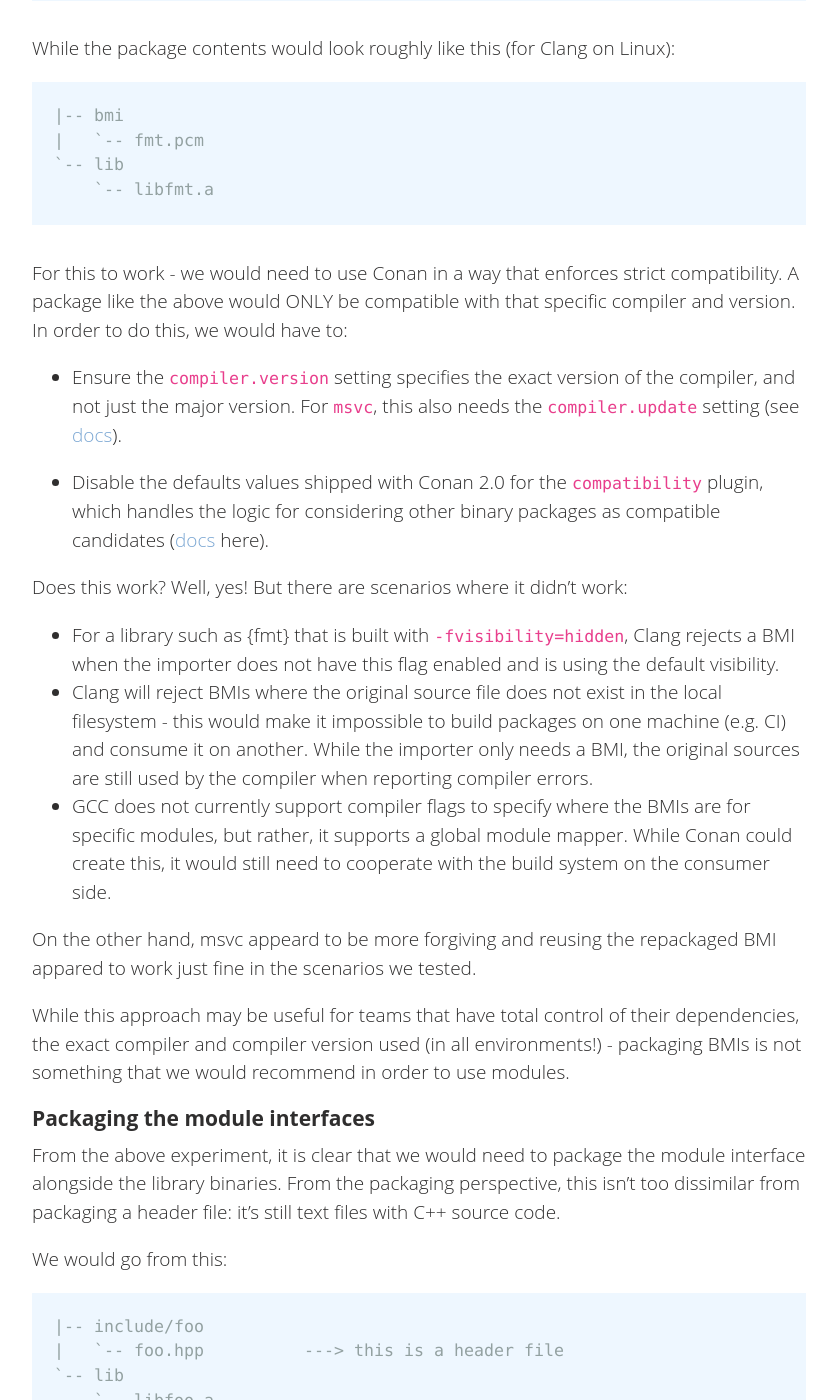
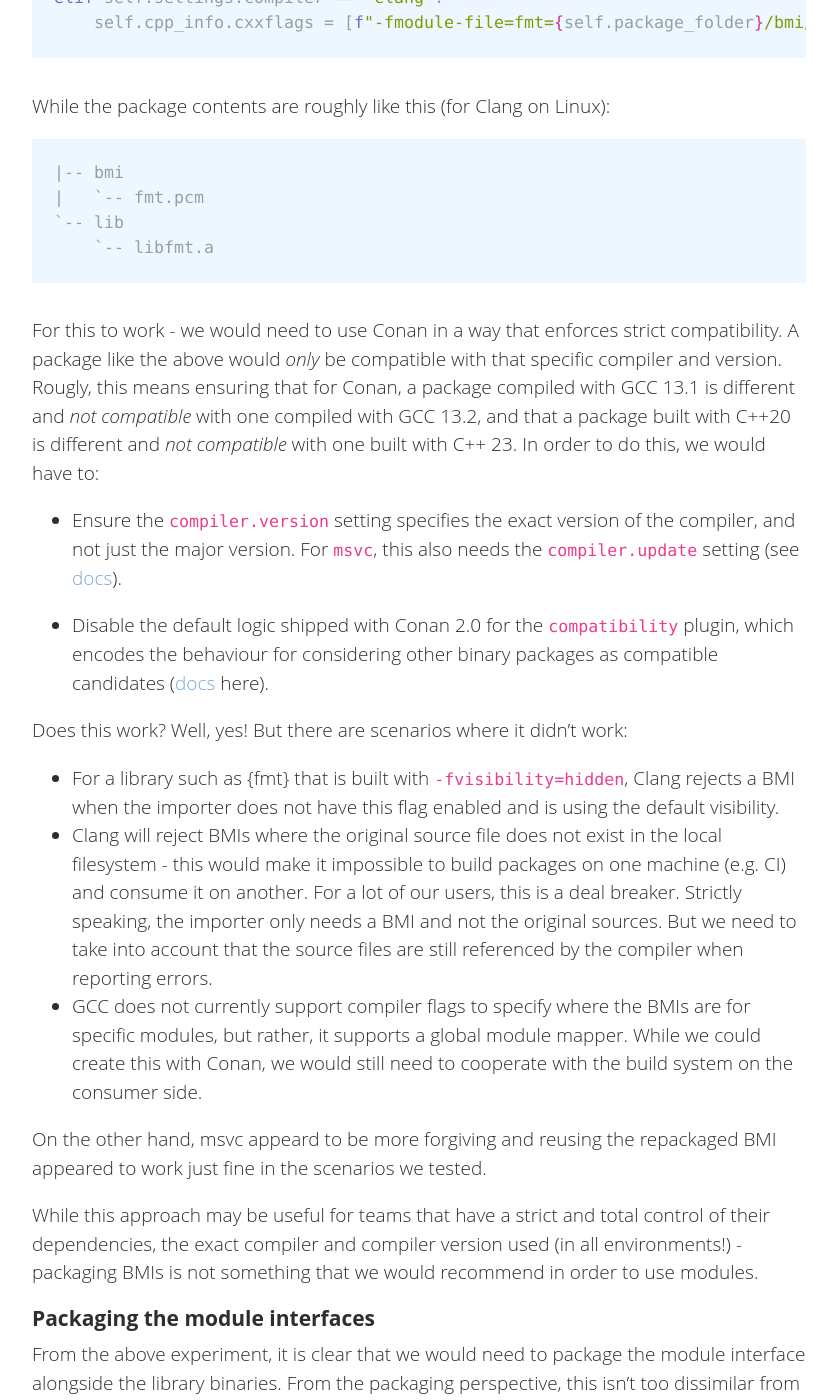
Before and after one commit to conan-io/conan-io.github.io, a Jekyll site: the page built from _posts/2023-10-17-modules-the-packaging-story.markdown, in a window 1280 px wide and 1400 px high, scrolled down 3510 px. Shown: the whole window, without its empty margins (20-857 px from the left). Built offline with Jekyll 4.4.1, drawn with Linux system fonts in a browser that asks for light colours; comment, search, counter and statistics services are not loaded; some of the changed text lies outside the part shown.

Commit message:
Modules blog post fixes

````diff
--- a/_posts/2023-10-17-modules-the-packaging-story.markdown
+++ b/_posts/2023-10-17-modules-the-packaging-story.markdown
@@ -8,7 +8,7 @@ description: "Experimenting with C++ Modules from the package management and bui
 
 ## Introduction
 
-For the longest time, textual inclusion of header files has been the way to share declarations across multiple translation units. Thus, the concept of a library that provides functionality has been tied to “include files”, as well as the binary library files themselves. This is how most libraries are packaged for development. Example:
+For the longest time, textual inclusion of header files has been the way to share declarations across multiple translation units. Thus, the concept of a packaged library has always involved “include files”, as well as the binary library files themselves, and this is how libraries are packaged for development. In order to make calls to functions provided by a library, we must first include the header that declares the funcion, for example:
 
 ```c++
 #include <fmt/core.h>
@@ -39,7 +39,7 @@ With modules, we could avoid issues such as headers [defining commonly named ide
 
 ## Binary Module Interfaces
 
-Let’s assume we have a library that already supports C++ modules - what are the packaging considerations? In order to answer the question, we should first have a look at how the compiler resolves an import in the first place:
+Let’s assume we have a library that already supports C++ modules - what are the packaging considerations? In order to answer this question, we should first have a look at how the compiler resolves an import in the first place by trying to compile the "Hello, World!" example above:
 
 ```bash
 clang++ -std=c++20 -o hello_world.cpp.o -c hello_world.cpp
@@ -49,9 +49,7 @@ import fmt;
 1 error generated.
 ```
 
-In order to resolve `import fmt`, the compiler needs to locate the binary module interface (BMI) for the module named `fmt`. For clang, we need to tell the compiler where this file is for this named module, with the `-fmodule-file=fmt=/path/to/fmt.pcm` flag. Note that there are other flags and mechanisms for the compiler to locate modules, and these vary per compiler.
-
-Binary modules interfaces are files generated by the compiler when translating module interface units - that is, those whose declaration have the export keyword. For illustration purposes, an example of a module interface could be:
+In order to resolve `import fmt`, the compiler needs to locate the binary module interface (BMI) for the module named `fmt`. BMIs are files that are generated _in addition_ to object files, and encodes the information for the exported declarations. For clang, we need to tell the compiler where this file is for this named module, in this case with the `-fmodule-file=fmt=/path/to/fmt.pcm` flag. Note that there are other flags and mechanisms for the compiler to locate modules, and these vary per compiler (see [GCC](https://gcc.gnu.org/onlinedocs/gcc/C_002b_002b-Module-Mapper.html), [msvc](https://devblogs.microsoft.com/cppblog/using-cpp-modules-in-msvc-from-the-command-line-part-1/)). For illustration purposes, an example of a module interface could be:
 
 `fmt.cc` (illustration only!):
 ```c++
@@ -65,9 +63,11 @@ export namespace fmt {
 Here’s where the workflow differs significantly from good old header files:
 
 * The binary module interfaces need to be generated (from the module interface units, in this case `fmt.cc`), ahead of the compilation of any importers. This introduces dependencies between C++ sources involved with modules.
-* BMIs are not compatible across compilers (they are implementation specific) and are also not guaranteed to be compatible across different versions of the same compilers. Inconsistent compiler flags can also render a BMI invalid for the importer - that is, if the importer is being compiled with different (potentially incompatible) flags than when the BMI was first generated.
+* BMIs are not compatible across compilers (they are implementation specific) and are also not expected to be compatible across different versions of the same compiler. Inconsistent compiler flags can also render a BMI invalid for the importer - that is, if the importer is being compiled with different (potentially incompatible) flags than when the BMI was first generated.
 
-Solving the first problem (correct compilation order), has required giving the compilers the ability to perform dependency scanning on source files and expressing them in a file format (see [p1689r5](https://www.open-std.org/jtc1/sc22/wg21/docs/papers/2022/p1689r5.html)). This information can then be used by the build system to derive the correct build order. CMake started experimenting with this [earlier this year](https://www.kitware.com/import-cmake-c20-modules/) with version 3.25, and the feature will be available in the [upcoming 3.28 release](https://www.kitware.com/cmake-3-28-0-rc1-is-ready-for-testing/).
+Solving the first problem (correct compilation order), has required giving the compilers the ability to scan source files for module dependencies and expressing them in a json file (see [p1689r5](https://www.open-std.org/jtc1/sc22/wg21/docs/papers/2022/p1689r5.html)). This information can then be used by the build system to derive the correct build order. CMake started experimenting with this [earlier this year](https://www.kitware.com/import-cmake-c20-modules/) with version 3.25, and the feature will be available in the [upcoming 3.28 release](https://www.kitware.com/cmake-3-28-0-rc1-is-ready-for-testing/).
+
+For the second problem, keep reading below!
 
 ## Experimenting with packaged module libraries
 
@@ -89,7 +89,7 @@ elif self.settings.compiler == "clang":
     self.cpp_info.cxxflags = [f"-fmodule-file=fmt={self.package_folder}/bmi/fmt.pcm"]
 ```
 
-While the package contents would look roughly like this (for Clang on Linux):
+While the package contents are roughly like this (for Clang on Linux):
 ```
 |-- bmi
 |   `-- fmt.pcm
@@ -97,19 +97,19 @@ While the package contents would look roughly like this (for Clang on Linux):
     `-- libfmt.a
 ```
 
-For this to work - we would need to use Conan in a way that enforces strict compatibility. A package like the above would ONLY be compatible with that specific compiler and version. In order to do this, we would have to:
+For this to work - we would need to use Conan in a way that enforces strict compatibility. A package like the above would _only_ be compatible with that specific compiler and version. Rougly, this means ensuring that for Conan, a package compiled with GCC 13.1 is different and _not compatible_ with one compiled with GCC 13.2, and that a package built with C++20 is different and _not compatible_ with one built with C++ 23. In order to do this, we would have to:
 * Ensure the `compiler.version` setting specifies the exact version of the compiler, and not just the major version. For `msvc`, this also needs the `compiler.update` setting (see [docs](https://docs.conan.io/2/reference/config_files/settings.html#compilers)).
 
-* Disable the defaults values shipped with Conan 2.0 for the `compatibility` plugin, which handles the logic for considering other binary packages as compatible candidates ([docs](https://docs.conan.io/2/reference/extensions/binary_compatibility.html) here).
+* Disable the default logic shipped with Conan 2.0 for the `compatibility` plugin, which encodes the behaviour for considering other binary packages as compatible candidates ([docs](https://docs.conan.io/2/reference/extensions/binary_compatibility.html) here).
 
 Does this work? Well, yes! But there are scenarios where it didn't work:
 * For a library such as {fmt} that is built with `-fvisibility=hidden`, Clang rejects a BMI when the importer does not have this flag enabled and is using the default visibility.
-* Clang will reject BMIs where the original source file does not exist in the local filesystem - this would make it impossible to build packages on one machine (e.g. CI) and consume it on another. While the importer only needs a BMI, the original sources are still used by the compiler when reporting compiler errors.
-* GCC does not currently support compiler flags to specify where the BMIs are for specific modules, but rather, it supports a global module mapper. While Conan could create this, it would still need to cooperate with the build system on the consumer side.
+* Clang will reject BMIs where the original source file does not exist in the local filesystem - this would make it impossible to build packages on one machine (e.g. CI) and consume it on another. For a lot of our users, this is a deal breaker. Strictly speaking, the importer only needs a BMI and not the original sources. But we need to take into account that the source files are still referenced by the compiler when reporting errors.
+* GCC does not currently support compiler flags to specify where the BMIs are for specific modules, but rather, it supports a global module mapper. While we could create this with Conan, we would still need to cooperate with the build system on the consumer side.
 
-On the other hand, msvc appeard to be more forgiving and reusing the repackaged BMI appared to work just fine in the scenarios we tested.
+On the other hand, msvc appeard to be more forgiving and reusing the repackaged BMI appeared to work just fine in the scenarios we tested.
 
-While this approach may be useful for teams that have total control of their dependencies, the exact compiler and compiler version used (in all environments!) - packaging BMIs is not something that we would recommend in order to use modules.
+While this approach may be useful for teams that have a strict and total control of their dependencies, the exact compiler and compiler version used (in all environments!) - packaging BMIs is not something that we would recommend in order to use modules.
 
 ### Packaging the module interfaces
 
@@ -152,11 +152,11 @@ target_sources(fmt::fmt
 
 ```
 
-So far, CMake 3.28 (still a Release Candidate at time of writing) is the only build system that implements the ability to consume external libraries that provide modules, in a way that the module interfaces take part in dependency scanning, and the BMIs are built locally rather than distributed. A fairly modern setup is required as well! The compilers must support p1689r5 (Clang >= 16.0, msvc from the 14.34 toolset, and the yet-to-be-released gcc 14), as well as the build tool (Ninja 1.11.1 or MSBuild). All very bleeding edge!
+So far, CMake 3.28 (still a Release Candidate at time of writing) is the only build system that implements dependency scanning and the ability to consume external libraries that provide modules, and the BMIs are built locally rather than distributed. A fairly modern setup is required as well! The compilers must support p1689r5 (Clang >= 16.0, msvc from the 14.34 toolset, and the yet-to-be-released gcc 14), as well as the build tool (Ninja 1.11.1 or MSBuild). All very bleeding edge!
 
 ## What's next
 
-We're currently working on updating the `cpp_info` attribute to acommodate information pertaining to C++ modules, so that the Conan generators can include this information for build systems that support them. In the case described here, this means CMake 3.28 initially. In the future, C++ module information will need to be expanded to inform the consumer which build flags or macro definitions should be used when producing the BMI. But today, hopefully this is useful to our users who are currently eager to try out C++ modules, as more libraries start supporting them (see [here](https://github.com/jcar87/cxx-module-packaging/tree/main#c-libraries-with-module-support) for a list). This should only help and drive adoption!
+We're currently working on updating the `cpp_info` attribute to acommodate information pertaining to C++ modules, so that the Conan generators can include this for build systems with C++ Module support. In the case described here, this means CMake 3.28 initially. In the future, C++ module information will need to be expanded to inform the consumer which build flags or macro definitions should be used when producing the BMI. But today, hopefully this is useful to users who are currently eager to try out C++ modules, as more libraries start supporting them (see [here](https://github.com/jcar87/cxx-module-packaging/tree/main#c-libraries-with-module-support) for a list). This should only help and drive adoption!
 
 ## Resources
 
````
Also changed, not shown: other parts of _posts/2023-10-17-modules-the-packaging-story.markdown (+4 -4 lines).
